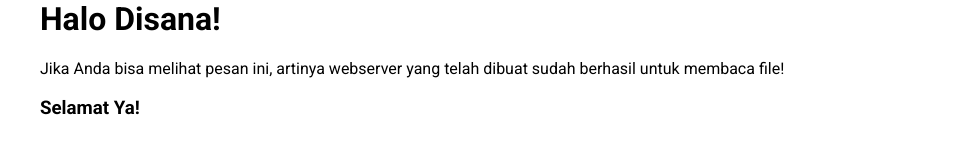
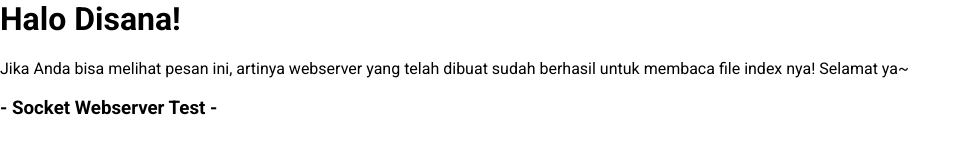
Before and after one commit to FakhriF/socket-basic-webserver, a plain HTML site: page index.html in a window 1280 px wide. Shown: the whole page, without its empty margins (0-971 px from the left). Drawn offline with Linux system fonts and the light colour scheme.

Commit message:
Merubah sedikit text

```diff
--- a/index.html
+++ b/index.html
@@ -12,13 +12,13 @@
     <title>Halo Selamat Datang!</title>
   </head>
   <body>
-    <div class="thirdSectionInside">
+    <div class="section-A">
       <h1>Halo Disana!</h1>
       <p>
         Jika Anda bisa melihat pesan ini, artinya webserver yang telah dibuat
-        sudah berhasil untuk membaca file!
+        sudah berhasil untuk membaca file index nya! Selamat ya~
       </p>
-      <h3>Selamat Ya!</h3>
+      <h3>- Socket Webserver Test -</h3>
     </div>
   </body>
 </html>
```
